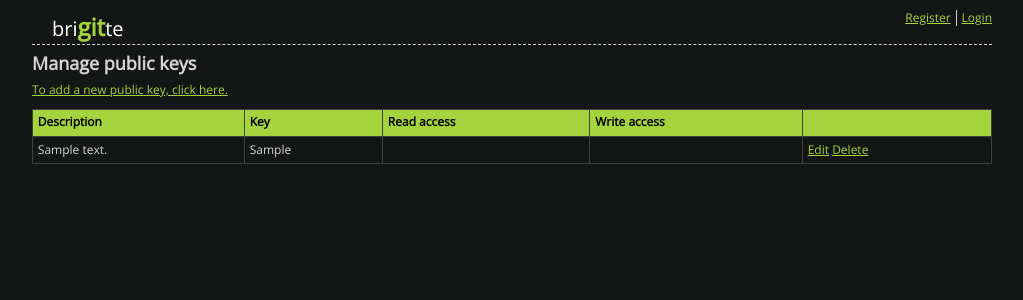
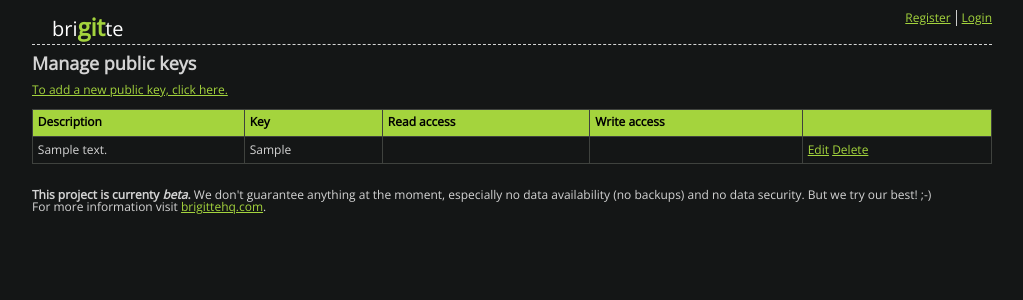
Before and after one commit to stephrdev/brigitte, a Django app: template brigitte/templates/accounts/keys_list.html in a window 1280 px wide. Shown: the top 300 px of the page, without its empty margins (128-1151 px from the left). Run offline with Django 3.2, Linux system fonts and the light colour scheme; the template is opened without the code that fills it: most values are stand-ins (such as "Sample title", 1, 10 or a date in 2020); parts of the project's set-up code (start-up, migrations or seed data) failed here and were passed over; some libraries are stand-ins or nearby versions.

Commit message:
added a beta warning.

```diff
--- a/brigitte/templates/base.html
+++ b/brigitte/templates/base.html
@@ -51,6 +51,12 @@
         <div class="clear"></div>
         {% block footer %}
         {% endblock %}
+        <div class="grid_16" style="padding-top:20px;color:#3">
+            <p>
+                <strong>This project is currenty <em>beta</em>.</strong> We don't guarantee anything at the moment, especially no data availability (no backups) and no data security. But we try our best! ;-)<br />
+                For more information visit <a href="http://brigittehq.com/">brigittehq.com</a>.
+            </p>
+        </div>
     </div>
 </body>
 </html>
```
